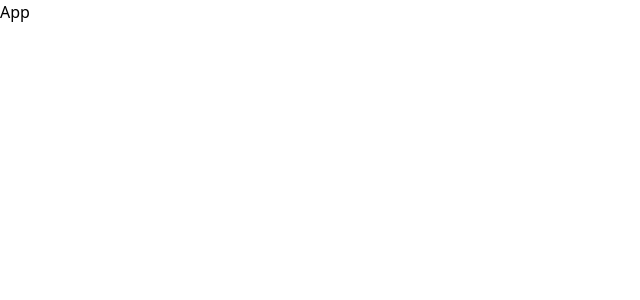
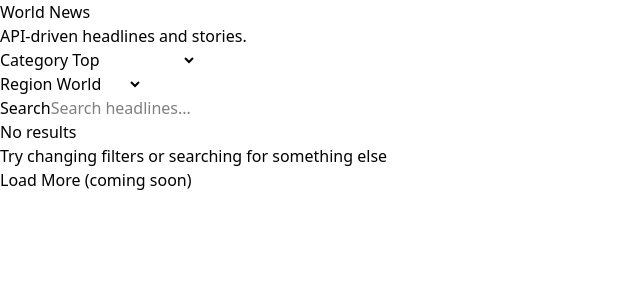
Before and after one commit to YonugJones/world-news, a React (Vite) app: page / in a window 1280 px wide. Shown: the top 300 px of the page, without its empty margins (0-640 px from the left). Built offline with nearby package versions, Linux system fonts and the light colour scheme.

Commit message:
feat: scaffold core layout and components

```diff
--- a/src/App.tsx
+++ b/src/App.tsx
@@ -1,5 +1,62 @@
-const App = () => {
-  return <div>App</div>
+import { useMemo, useState } from 'react'
+import { Header } from './components/Header/Header'
+import { FiltersBar } from './components/FiltersBar/FiltersBar'
+import { ArticleList } from './components/ArticleList/ArticleList'
+import { LoadingState } from './components/states/LoadingState'
+import { ErrorState } from './components/states/ErrorState'
+import { EmptyState } from './components/states/EmptyState'
+import type { Article, NewsCategory, NewsRegion } from './types/News'
+
+export default function App() {
+  // filter state
+  const [category, setCategory] = useState<NewsCategory>('top')
+  const [region, setRegion] = useState<NewsRegion>('world')
+  const [search, setSearch] = useState('')
+
+  // data state (placeholder for now)
+  const [articles] = useState<Article[]>([])
+  const [loading] = useState(false)
+  const [error] = useState<string | null>(null)
+
+  /*
+    simple derived state example for learning purposes:
+    “Create a memoized boolean called hasResults that is true if there are any articles,
+    and only recompute it when articles changes.”
+  */
+  const hasResults = useMemo(() => articles.length > 0, [articles])
+
+  function retry() {
+    // placeholder. will trigger refetch later
+    console.log('retry')
+  }
+
+  return (
+    <>
+      <Header />
+
+      <FiltersBar
+        category={category}
+        region={region}
+        search={search}
+        onCategoryChange={setCategory}
+        onRegionChange={setRegion}
+        onSearchChange={setSearch}
+      />
+
+      <main>
+        {loading && <LoadingState />}
+        {!loading && error && <ErrorState message={error} onRetry={retry} />}
+        {!loading && !error && !hasResults && <EmptyState />}
+        {!loading && !error && hasResults && (
+          <ArticleList articles={articles} />
+        )}
+      </main>
+
+      <footer>
+        <button type='button' disabled>
+          Load More (coming soon)
+        </button>
+      </footer>
+    </>
+  )
 }
-
-export default App
--- /dev/null
+++ b/src/components/ArticleCard/ArticleCard.tsx
@@ -0,0 +1,40 @@
+/*
+	•	Pure presentational component
+	•	Receives one article
+	•	Displays:
+    •	title
+    •	source
+    •	published date
+    •	description
+    •	image (if available)
+No state. No side effects.
+*/
+
+import type { Article } from '../../types/News'
+
+type ArticleCardProps = {
+  article: Article
+  onOpen?: (article: Article) => void
+}
+
+export function ArticleCard({ article, onOpen }: ArticleCardProps) {
+  return (
+    <article>
+      <h3>
+        <a href={article.url} target='_blank' rel='noreferrer'>
+          {article.title}
+        </a>
+      </h3>
+
+      {article.source ? <p>Source: {article.source}</p> : null}
+      {article.publishedAt ? <p>Published: {article.publishedAt}</p> : null}
+      {article.description ? <p>{article.description}</p> : null}
+
+      {onOpen ? (
+        <button type='button' onClick={() => onOpen(article)}>
+          Open
+        </button>
+      ) : null}
+    </article>
+  )
+}
--- /dev/null
+++ b/src/components/ArticleList/ArticleList.tsx
@@ -0,0 +1,22 @@
+/*
+	•	Receives articles: Article[]
+	•	Maps → ArticleCard
+	•	Layout only (list or grid)
+*/
+
+import type { Article } from '../../types/News'
+import { ArticleCard } from '../ArticleCard/ArticleCard'
+
+type ArticleListProps = {
+  articles: Article[]
+}
+
+export function ArticleList({ articles }: ArticleListProps) {
+  return (
+    <section aria-label='Articles'>
+      {articles.map((article) => (
+        <ArticleCard key={article.id} article={article} />
+      ))}
+    </section>
+  )
+}
--- /dev/null
+++ b/src/components/FiltersBar/FiltersBar.tsx
@@ -0,0 +1,75 @@
+/*
+Controlled inputs
+	•	Category buttons or select
+	•	Region select
+	•	Search input
+*/
+
+import type { NewsCategory, NewsRegion } from '../../types/News'
+
+type FiltersBarProps = {
+  category: NewsCategory
+  region: NewsRegion
+  search: string
+  onCategoryChange: (category: NewsCategory) => void
+  onRegionChange: (region: NewsRegion) => void
+  onSearchChange: (value: string) => void
+}
+
+export function FiltersBar({
+  category,
+  region,
+  search,
+  onCategoryChange,
+  onRegionChange,
+  onSearchChange,
+}: FiltersBarProps) {
+  return (
+    <section aria-label='Filters'>
+      <div>
+        <label htmlFor='category'>Category</label>
+        <select
+          id='category'
+          value={category}
+          onChange={(e) => onCategoryChange(e.target.value as NewsCategory)}
+        >
+          <option value='top'>Top</option>
+          <option value='world'>World</option>
+          <option value='business'>Business</option>
+          <option value='technology'>Technology</option>
+          <option value='sports'>Sports</option>
+          <option value='science'>Science</option>
+          <option value='health'>Health</option>
+          <option value='entertainment'>Entertainment</option>
+        </select>
+      </div>
+
+      <div>
+        <label htmlFor='region'>Region</label>
+        <select
+          id='region'
+          value={region}
+          onChange={(e) => onRegionChange(e.target.value as NewsRegion)}
+        >
+          <option value='world'>World</option>
+          <option value='us'>US</option>
+          <option value='eu'>EU</option>
+          <option value='asia'>Asia</option>
+          <option value='africa'>Africa</option>
+          <option value='americas'>Americas</option>
+        </select>
+      </div>
+
+      <div>
+        <label htmlFor='search'>Search</label>
+        <input
+          id='search'
+          type='search'
+          value={search}
+          onChange={(e) => onSearchChange(e.target.value)}
+          placeholder='Search headlines...'
+        />
+      </div>
+    </section>
+  )
+}
--- /dev/null
+++ b/src/components/Header/Header.tsx
@@ -0,0 +1,16 @@
+/*
+Static
+	•	App title: World News
+	•	Optional subtitle/tagline
+	•	No state
+	•	No fetch logic
+*/
+
+export function Header() {
+  return (
+    <header>
+      <h1>World News</h1>
+      <p>API-driven headlines and stories.</p>
+    </header>
+  )
+}
--- /dev/null
+++ b/src/components/states/EmptyState.tsx
@@ -0,0 +1,16 @@
+type EmptyStateProps = {
+  title?: string
+  description?: string
+}
+
+export function EmptyState({
+  title = 'No results',
+  description = 'Try changing filters or searching for something else',
+}: EmptyStateProps) {
+  return (
+    <section aria-label='Empty'>
+      <h2>{title}</h2>
+      <p>{description}</p>
+    </section>
+  )
+}
--- /dev/null
+++ b/src/components/states/ErrorState.tsx
@@ -0,0 +1,17 @@
+type ErrorStaeProps = {
+  message: string
+  onRetry?: () => void
+}
+
+export function ErrorState({ message, onRetry }: ErrorStaeProps) {
+  return (
+    <section aria-label='Error'>
+      <p role='alert'>{message}</p>
+      {onRetry ? (
+        <button type='button' onClick={onRetry}>
+          Retry
+        </button>
+      ) : null}
+    </section>
+  )
+}
--- /dev/null
+++ b/src/components/states/LoadingState.tsx
@@ -0,0 +1,13 @@
+type LoadingStateProps = {
+  message?: string
+}
+
+export function LoadingState({
+  message = 'Loading news...',
+}: LoadingStateProps) {
+  return (
+    <section aria-label='Loading'>
+      <p>{message}</p>
+    </section>
+  )
+}
--- /dev/null
+++ b/src/types/news.ts
@@ -0,0 +1,21 @@
+export type NewsCategory =
+  | 'top'
+  | 'world'
+  | 'business'
+  | 'technology'
+  | 'sports'
+  | 'science'
+  | 'health'
+  | 'entertainment'
+
+export type NewsRegion = 'world' | 'us' | 'eu' | 'asia' | 'africa' | 'americas'
+
+export interface Article {
+  id: string
+  title: string
+  description?: string
+  source?: string
+  publishedAt?: string
+  url: string
+  imageUrl?: string
+}
```
